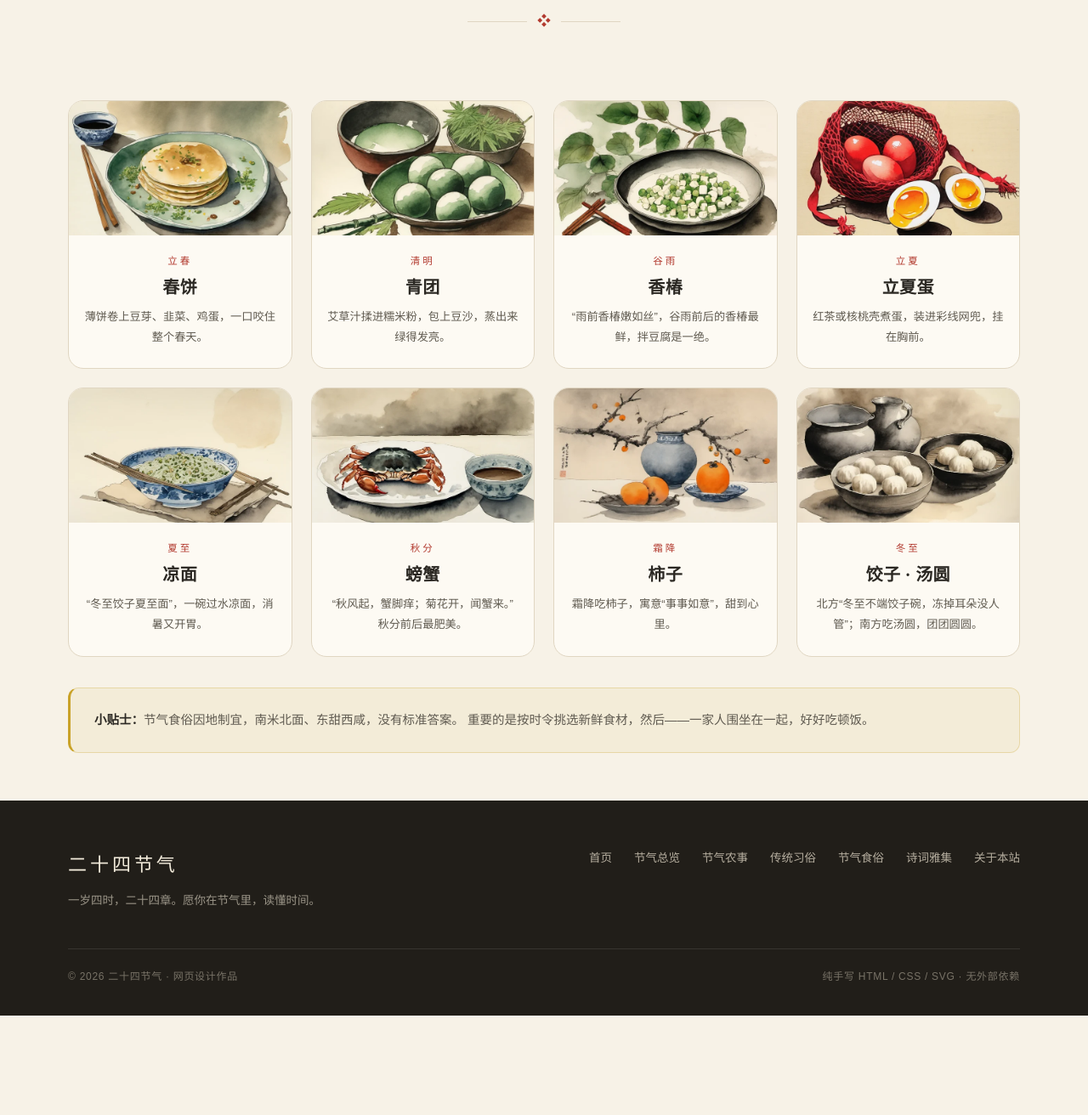
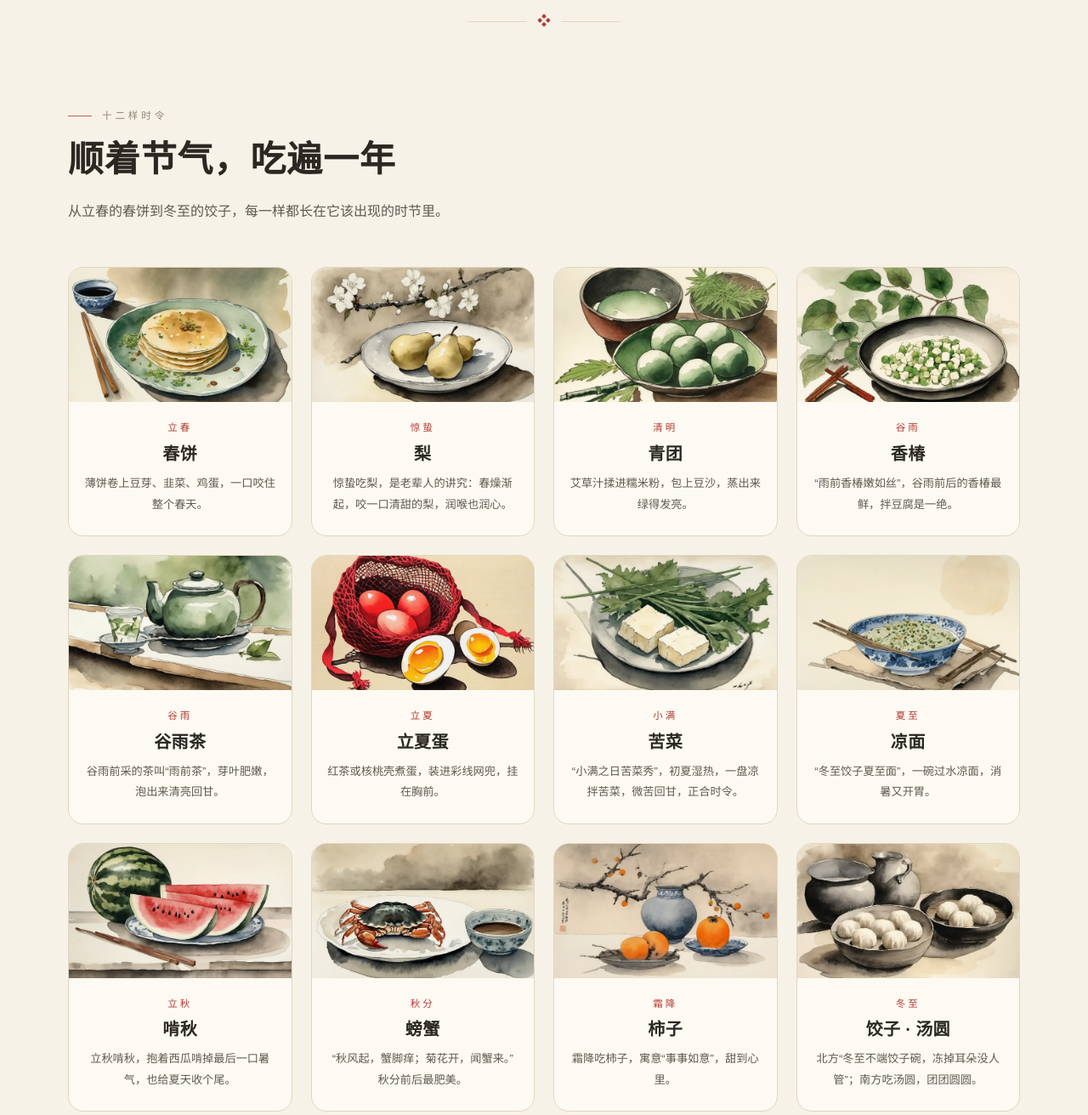
Before and after one commit to monr-9/solar-terms, a plain HTML site: page food.html in a window 1280 px wide. Shown: the part 360-1672 px from the top of the page at 85% size. Before the commit the page ends 1555 px from the top, so only its background shows below. Drawn offline with Linux system fonts and the light colour scheme.

Commit message:
Expand food page and document image sources
Co-Authored-By: Claude Code <noreply@anthropic.com>

```diff
--- a/css/style.css
+++ b/css/style.css
@@ -909,6 +909,23 @@ p{ margin:0; }
 .about-block h2{ font-size:26px; margin-bottom:14px; }
 .about-block p{ color:var(--ink-2); font-size:14.8px; line-height:1.95; }
 .about-block p + p{ margin-top:12px; }
+.source-list{
+  margin:14px 0 0;
+  padding-left:1.2em;
+  color:var(--ink-2);
+  font-size:14.8px;
+  line-height:1.95;
+}
+.source-list li{ margin-bottom:10px; }
+.source-list strong{ color:var(--ink); }
+.source-list code{
+  font-family:ui-monospace,SFMono-Regular,Consolas,monospace;
+  font-size:12.5px;
+  padding:1px 5px;
+  border-radius:4px;
+  background:var(--paper-3);
+  color:var(--ink-2);
+}
 
 /* 小测验 */
 .quiz{ display:grid; gap:18px; margin-top:34px; }
--- a/food.html
+++ b/food.html
@@ -4,7 +4,7 @@
   <meta charset="UTF-8">
   <meta name="viewport" content="width=device-width, initial-scale=1.0">
   <title>节气食俗 · 二十四节气</title>
-  <meta name="description" content="二十四节气食俗：春饼、青团、香椿、立夏蛋、凉面、螃蟹、柿子、饺子，跟着节气吃。">
+  <meta name="description" content="二十四节气食俗：春饼、惊蛰梨、青团、香椿、谷雨茶、立夏蛋、苦菜、凉面、啃秋西瓜、螃蟹、柿子、饺子与汤圆，跟着节气吃。">
   <link rel="icon" href="images/favicon.svg" type="image/svg+xml">
   <link rel="stylesheet" href="css/style.css">
   <script>document.documentElement.classList.add('js');</script>
@@ -45,8 +45,13 @@
 
     <section class="section-tight">
       <div class="wrap">
+        <div class="section-head reveal">
+          <p class="eyebrow">十二样时令</p>
+          <h2>顺着节气，吃遍一年</h2>
+          <p class="lead">从立春的春饼到冬至的饺子，每一样都长在它该出现的时节里。</p>
+        </div>
+
         <div class="food-grid">
-
           <article class="food-card reveal">
             <div class="food-art">
               <img src="images/ai-food-chunbing.webp" alt="水墨插画：一碟春饼与时令小菜" width="640" height="400" loading="lazy">
@@ -55,6 +60,17 @@
               <span class="food-term">立春</span>
               <h3>春饼</h3>
               <p>薄饼卷上豆芽、韭菜、鸡蛋，一口咬住整个春天。</p>
+            </div>
+          </article>
+
+          <article class="food-card reveal">
+            <div class="food-art">
+              <img src="images/ai-food-pear.webp" alt="水墨插画：惊蛰的雪梨与梨花" width="640" height="400" loading="lazy">
+            </div>
+            <div class="food-body">
+              <span class="food-term">惊蛰</span>
+              <h3>梨</h3>
+              <p>惊蛰吃梨，是老辈人的讲究：春燥渐起，咬一口清甜的梨，润喉也润心。</p>
             </div>
           </article>
 
@@ -82,6 +98,17 @@
 
           <article class="food-card reveal">
             <div class="food-art">
+              <img src="images/ai-food-tea.webp" alt="水墨插画：谷雨时节的茶壶与茶杯" width="640" height="400" loading="lazy">
+            </div>
+            <div class="food-body">
+              <span class="food-term">谷雨</span>
+              <h3>谷雨茶</h3>
+              <p>谷雨前采的茶叫“雨前茶”，芽叶肥嫩，泡出来清亮回甘。</p>
+            </div>
+          </article>
+
+          <article class="food-card reveal">
+            <div class="food-art">
               <img src="images/ai-food-egg.webp" alt="水墨插画：染红的立夏蛋" width="640" height="400" loading="lazy">
             </div>
             <div class="food-body">
@@ -93,12 +120,34 @@
 
           <article class="food-card reveal">
             <div class="food-art">
+              <img src="images/ai-food-kucai.webp" alt="水墨插画：小满的苦菜拌豆腐" width="640" height="400" loading="lazy">
+            </div>
+            <div class="food-body">
+              <span class="food-term">小满</span>
+              <h3>苦菜</h3>
+              <p>“小满之日苦菜秀”，初夏湿热，一盘凉拌苦菜，微苦回甘，正合时令。</p>
+            </div>
+          </article>
+
+          <article class="food-card reveal">
+            <div class="food-art">
               <img src="images/ai-food-noodle.webp" alt="水墨插画：一碗过水凉面" width="640" height="400" loading="lazy">
             </div>
             <div class="food-body">
               <span class="food-term">夏至</span>
               <h3>凉面</h3>
               <p>“冬至饺子夏至面”，一碗过水凉面，消暑又开胃。</p>
+            </div>
+          </article>
+
+          <article class="food-card reveal">
+            <div class="food-art">
+              <img src="images/ai-food-watermelon.webp" alt="水墨插画：立秋啃秋的西瓜" width="640" height="400" loading="lazy">
+            </div>
+            <div class="food-body">
+              <span class="food-term">立秋</span>
+              <h3>啃秋</h3>
+              <p>立秋啃秋，抱着西瓜啃掉最后一口暑气，也给夏天收个尾。</p>
             </div>
           </article>
 
@@ -134,7 +183,6 @@
               <p>北方“冬至不端饺子碗，冻掉耳朵没人管”；南方吃汤圆，团团圆圆。</p>
             </div>
           </article>
-
         </div>
 
         <div class="note-box reveal">
```
Also changed, not shown: about.html (+16 -1 lines), images/ai-food-kucai.webp (added), images/ai-food-pear.webp (added), images/ai-food-tea.webp (added), images/ai-food-watermelon.webp (added), 1 other file.
